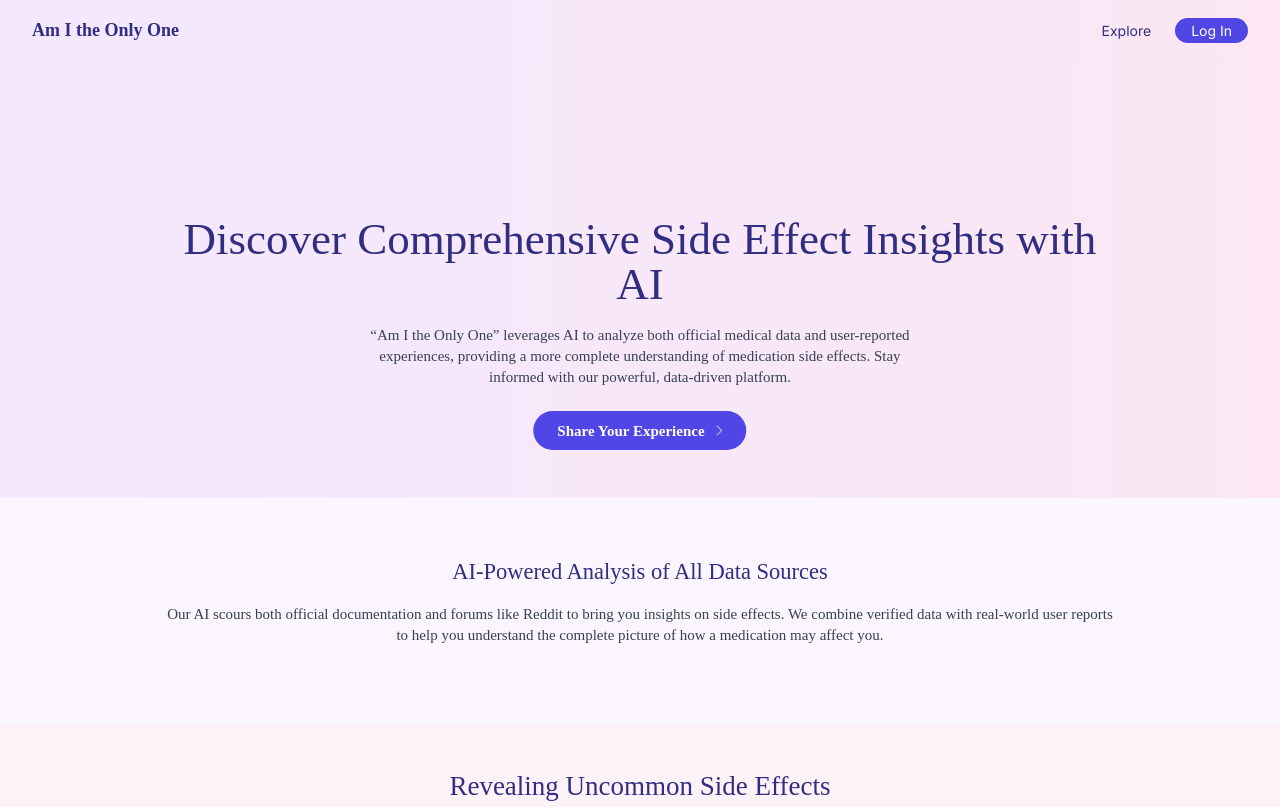
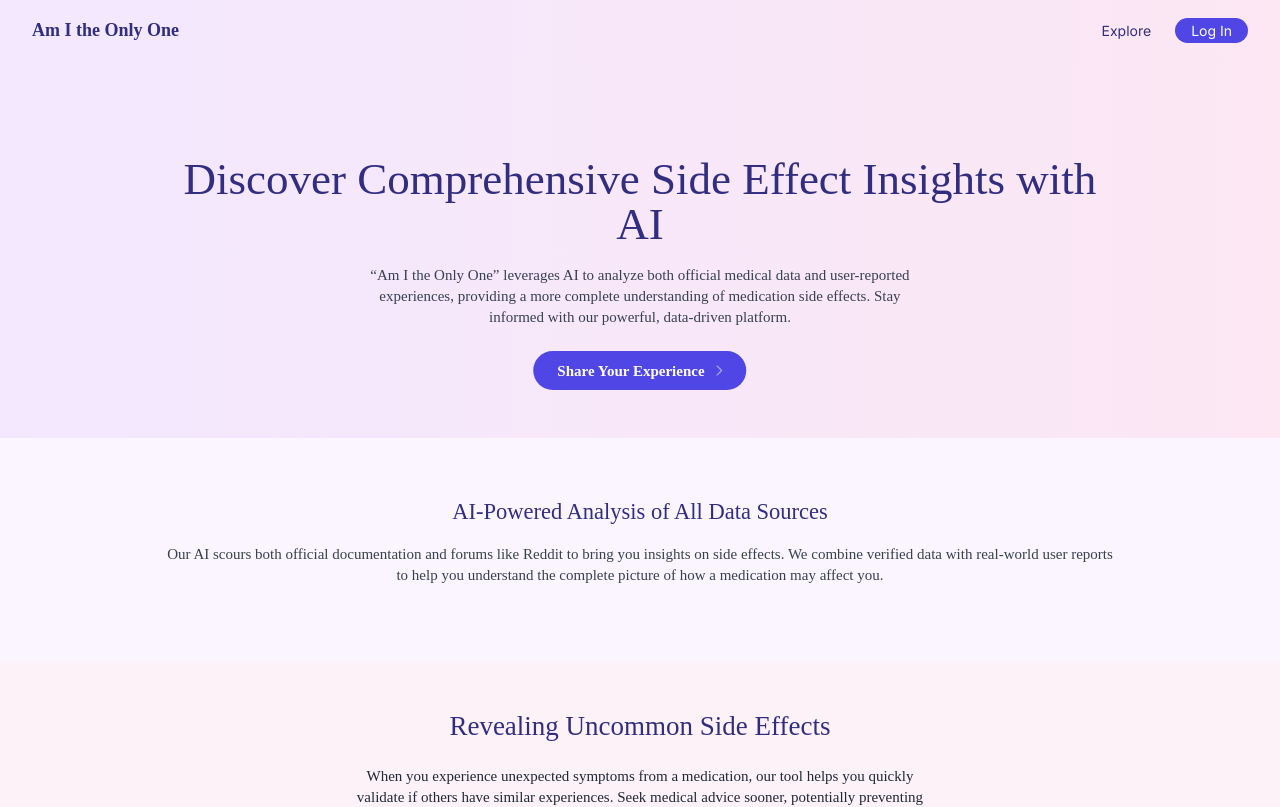
Before and after one commit to cdirks4/side-effects, a Next.js app: page / in a window 1280 px wide. Shown: the top 807 px of the page. Built offline with nearby package versions, Linux system fonts and the light colour scheme; a web font is replaced by a local one.

Commit message:
fix: remove extra spacing

```diff
--- a/src/app/page.tsx
+++ b/src/app/page.tsx
@@ -54,7 +54,6 @@
       {/* Header */}
 
       {/* Spacer to prevent content from being hidden under the header */}
-      <div style={{ height: "80px" }}></div>
 
       {/* Hero Section */}
       <section className="py-16">
```
